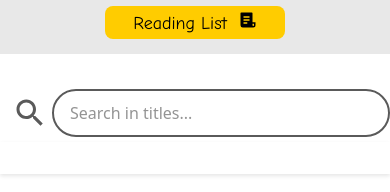
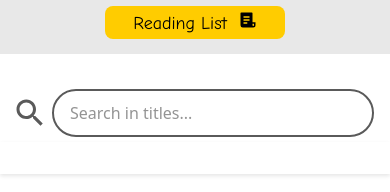
Before and after one commit to odrinl/dutch-comics, a React (Create React App) app: page / in a window 390 px wide. Shown: the part 143-335 px from the top of the page. Built offline with nearby package versions, Linux system fonts and the light colour scheme; a web font is replaced by a local one.

Commit message:
fixed search position

```diff
--- a/src/App.css
+++ b/src/App.css
@@ -570,6 +570,10 @@ footer a:hover {
     flex-wrap: wrap;
   }
 
+  .container.search {
+    padding-right: 1rem;
+  }
+
   .info {
     flex-wrap: wrap;
   }
```
